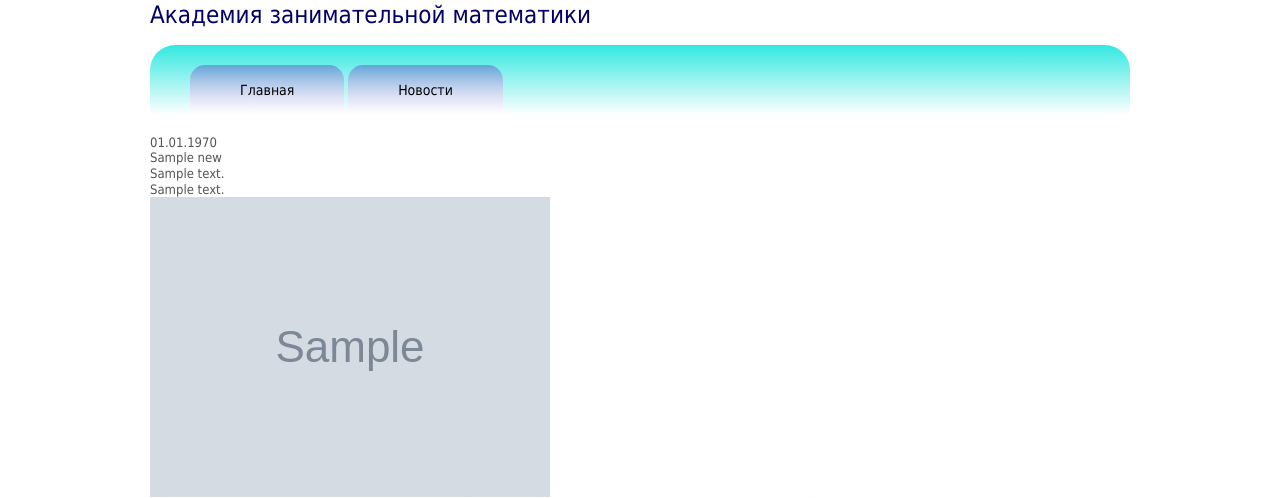
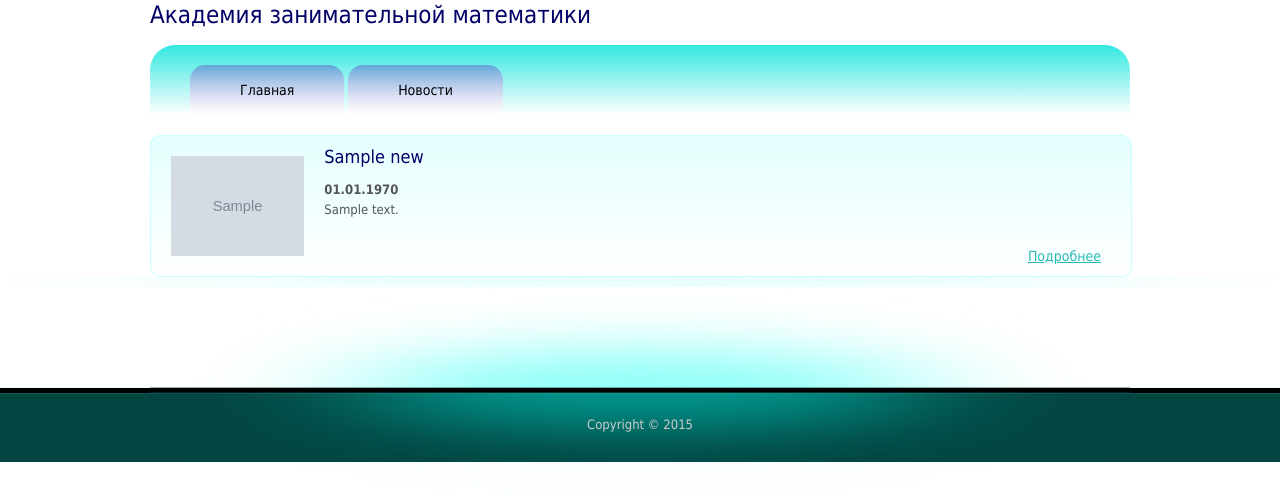
Before and after one commit to yanochkamarkowa1/mathacademy, a PHP site: page /news.php?page=1 in a window 1280 px wide. Shown: the part 305-803 px from the top of the page. After the commit the page ends 767 px from the top, so only its background shows below. Run offline with PHP 8.4, Linux system fonts and the light colour scheme; tables that the repository leaves empty or names only in its code hold one stand-in row (values such as "Sample post"); grey boxes marked "Sample" are stand-in pictures.

Commit message:
-Подключение к БД в классе -Вёрстка страницы новостей -Написание класса новостей

```diff
--- a/css/style.css
+++ b/css/style.css
@@ -261,3 +261,55 @@ h6 {
     border-radius: 25px;
     position: relative;
 }
+
+.news-list{
+    width: 100%;
+}
+
+.news-item{
+    width: 100%;
+    margin: 10px 0;
+    border: 1px #c6fffd solid;
+    border-radius: 10px;
+    background: linear-gradient(to top, white, #e4fffe);
+}
+
+.news-item:after{
+    content: " ";
+    clear: both;
+    display: block;
+}
+
+.news-item__img{
+    height: 100px;
+    padding: 20px;
+    display: inline-block;
+    float: left;
+}
+
+.news-item__img img{
+    height: 100%;
+}
+
+.news-item__title{
+    padding-top: 10px;
+}
+
+.news-item__title h4{
+    color: #000066;
+}
+
+.news-item__detail{
+    float: right;
+    padding-right: 30px;
+    padding-top: 30px;
+}
+
+.news-item__date{
+    font-weight: bold;
+    padding-bottom: 4px;
+}
+
+.clear{
+    clear: both;
+}
--- a/lib/menu.php
+++ b/lib/menu.php
@@ -11,12 +11,14 @@ $menu = [
         'is_active' => false
     ]
 ];
+$title = '';
 
 $currentRoute = $_SERVER['REQUEST_URI'];
 
 foreach ($menu as &$link) {
     if($link['url'] == $currentRoute) {
         $link['is_active'] = true;
+        $title = $link['title'];
     }
 }
 unset($link);
--- a/templates/header.php
+++ b/templates/header.php
@@ -2,7 +2,7 @@
 <html xmlns="http://www.w3.org/1999/xhtml">
 <head>
     <meta http-equiv="Content-Type" content="text/html; charset=utf-8"/>
-    <title>Юношеская областная физико-математическая школа</title>
+    <title>Академия занимательной математики | <?=$title?></title>
     <link href='../css/style.css' rel='stylesheet' type='text/css'>
     <link rel="stylesheet" type="text/css" href="../css/ddsmoothmenu.css"/>
 </head>
--- a/templates/news.php
+++ b/templates/news.php
@@ -1,9 +1,14 @@
 <? require_once($_SERVER['DOCUMENT_ROOT'] . '/templates/header.php') ?>
-<?foreach ($news as $item):?>
-    <?=$item['data']?><br>
-    <?=$item['name']?><br>
-    <?=$item['description']?><br>
-    <?=$item['content']?><br>
-    <img src="/img/upload/<?=$item['foto']?>">
-<?endforeach;?>
+<div class="news-list">
+    <?foreach ($news as $item):?>
+        <div class="news-item">
+            <div class="news-item__img"><img src="/img/upload/<?=$item['foto']?>"></div>
+            <div class="news-item__title"><h4><?=$item['name']?></h4></div>
+            <div class="news-item__date"><?=$item['data']?></div>
+            <div class="news-item__description"><?=$item['description']?></div>
+            <div class="news-item__detail"><a href="news_detail.php?id=<?=$item['id']?>">Подробнее</a></div>
+        </div>
+    <?endforeach;?>
+    <div class="news-pagination"></div>
+</div>
 <? require_once($_SERVER['DOCUMENT_ROOT'] . '/templates/footer.php') ?>
```
Also changed, not shown: lib/db_config.php (+19 -13 lines), news.php (+35 -5 lines), index.php (line endings or trailing spaces).
